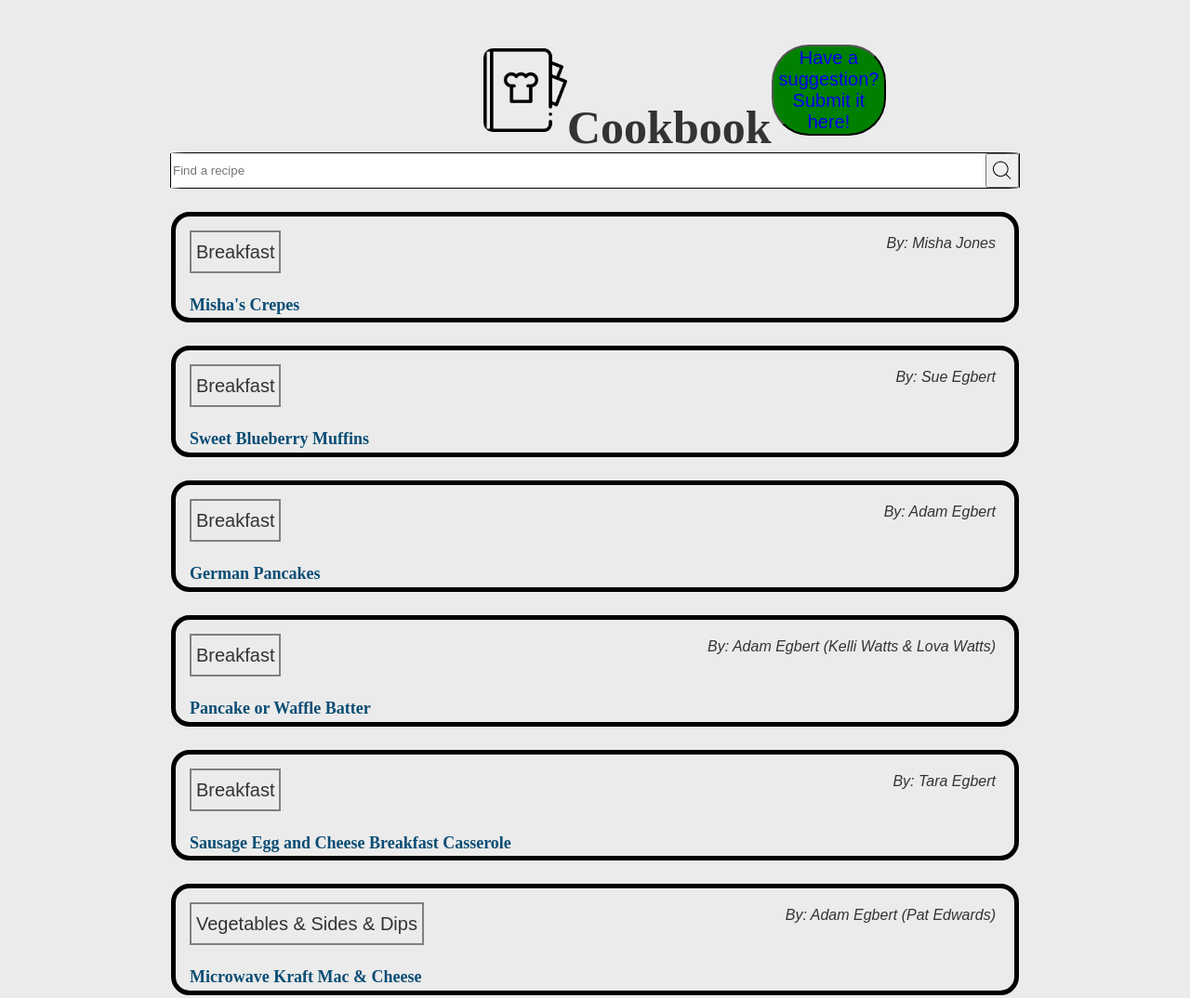
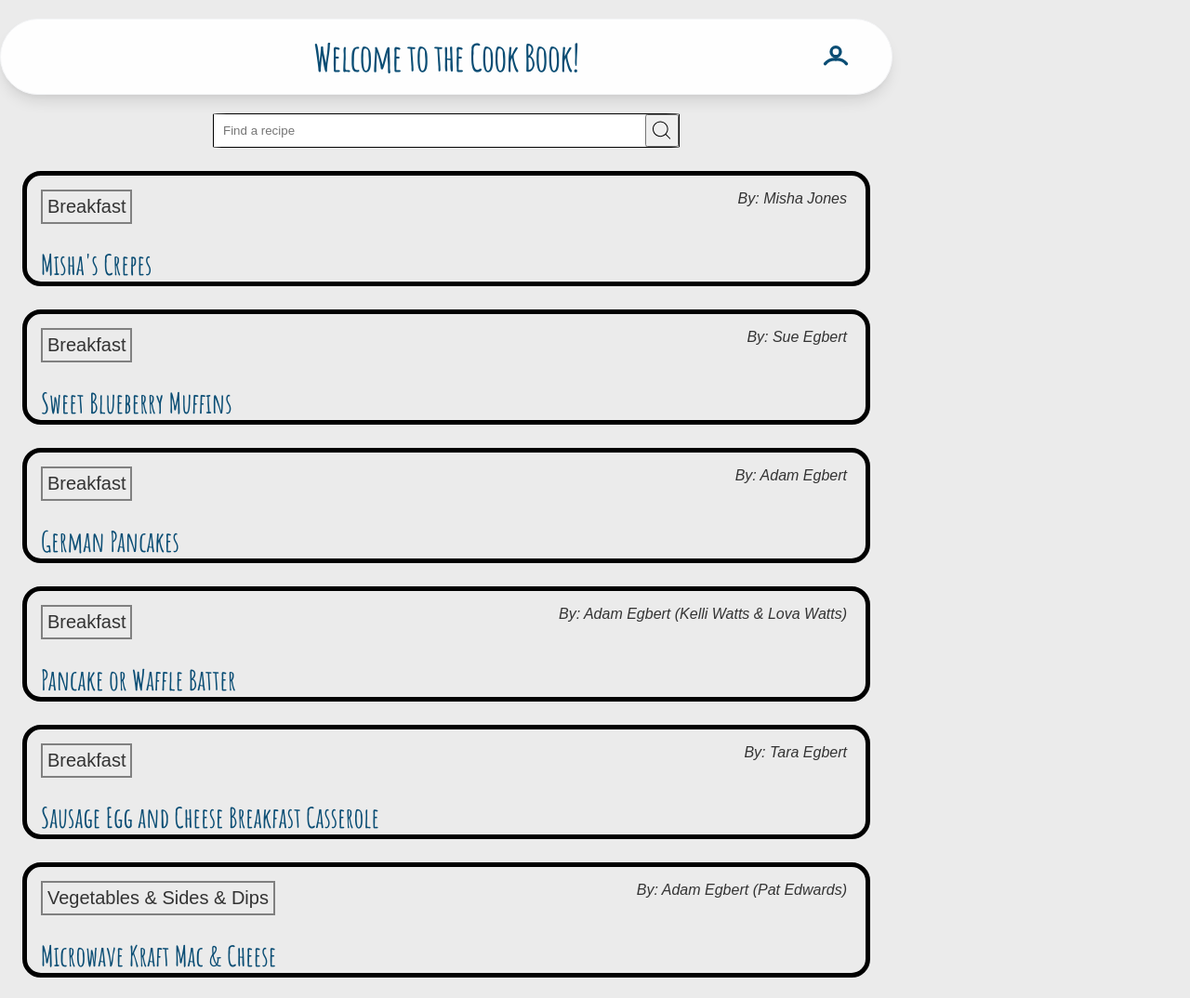
Before and after one commit to adamegbert3/Cookbook, a plain HTML site: page index.html in a window 1280 px wide. Shown: the top 1074 px of the page at 93% size. Drawn offline with Linux system fonts and the light colour scheme; a web font is replaced by a local one.

Commit message:
changes everywhere

```diff
--- a/index.html
+++ b/index.html
@@ -15,9 +15,35 @@
 <body>
    <header>
     <div id="header">
-        <img src="images/recipe-book.png" alt="recipe book image" id="recipe-book-img">
+        <!-- <img src="images/recipe-book.png" alt="recipe book image" id="recipe-book-img">
         <h1>Cookbook</h1>
-        <button><a href="suggestions.html">Have a suggestion? Submit it here!</a></button>
+        <button><a href="suggestions.html">Have a suggestion? Submit it here!</a></button> -->
+        <!-- HEADER BAR CONTAINER -->
+<header class="header-container">
+
+    <!-- 1. LEFT - COOKBOOK ICON -->
+    <!-- <a href="#" class="logo" aria-label="Cookbook Home">
+        <svg xmlns="http://www.w3.org/2000/svg" class="icon icon-cookbook" fill="none" viewBox="0 0 24 24" stroke="currentColor" stroke-width="2">
+            <path stroke-linecap="round" stroke-linejoin="round" d="M12 6.253v13m0-13C10.832 5.467 9.588 5 8.25 5c-2.438 0-4.437 1.258-4.437 2.809 0 1.55.999 2.484 2.188 2.898V14m5.253-7.747h4.5M12 6.253c1.168.786 2.412 1.253 3.75 1.253 2.438 0 4.437-1.258 4.437-2.809 0-1.55-.999-2.484-2.188-2.898V14m-5.253 1.747h4.5m-5.25-4.5h4.5m-5.25 4.5h4.5M12 14v5m0 0a2 2 0 01-2 2h-1a2 2 0 01-2-2v-3a2 2 0 012-2h3m0 5a2 2 0 012-2h1a2 2 0 012 2v3a2 2 0 01-2 2h-3" />
+        </svg>
+    </a> -->
+
+    <!-- 2. CENTER - MAIN TITLE -->
+    <h1 class="header-title">
+        Welcome to the Cook Book!
+    </h1>
+
+    <!-- This element is needed to push the profile link to the right -->
+    <div class="spacer"></div>
+
+    <!-- 3. RIGHT - PROFILE ICON -->
+    <a href="#" class="profile-link" aria-label="Profile">
+        <svg xmlns="http://www.w3.org/2000/svg" class="icon icon-profile" fill="none" viewBox="0 0 24 24" stroke="currentColor" stroke-width="2">
+            <path stroke-linecap="round" stroke-linejoin="round" d="M5.121 17.804A7.96 7.96 0 0112 15a7.96 7.96 0 016.879 2.804M15 10a3 3 0 11-6 0 3 3 0 016 0z" />
+        </svg>
+    </a>
+
+</header>
     </div>
    </header>
    <main>
--- a/scripts/recipes.js
+++ b/scripts/recipes.js
@@ -1,5 +1,4 @@
 export const recipes = [
-        // Egbert Breakfast
     {
         author: "Misha Jones",
         tags: ["Breakfast"],
--- a/styles/recipes.css
+++ b/styles/recipes.css
@@ -1,19 +1,144 @@
-@import url("https://fonts.googleapis.com/css2?family=family=Amatic+SC&display=swap");
+@import url("https://fonts.googleapis.com/css2?family=Amatic+SC:wght@400;700&display=swap");
+
 :root {
 --primary-color: #0a4d74;
 --secondary-color: #59c3c3;
 --text-dark: #333;
 --text-light: #ebebeb;
---primary-font: Arial, Helvetica,sans-serif;
---secondary-font: "Amatic SC";
+--primary-font: 'Arial', Helvetica, sans-serif;
+--secondary-font: 'Amatic SC', cursive;
 }
 
 body {
+    /* Uses user's custom font and colors */
     font-family: var(--primary-font);
     background-color: var(--text-light);
     color: var(--text-dark);
-    margin: 0 auto;
+    margin: 0; /* Important: removes default margin so header touches the screen edge */
+    overflow-x: hidden;
+    word-wrap: break-word;
 }
+
+
+/* ------------------------------------------------ */
+/* Header Bar Styles (Full Width & Responsive) */
+/* ------------------------------------------------ */
+
+.header-container {
+    position: relative;
+    display: flex;
+    align-items: center;
+    height: 80px;
+
+    /* Default (Desktop) Styling: Rounded and Centered */
+    /* This maximum width limits the header on large screens */
+    max-width: 95%;
+    margin: 20px auto; /* Centers the rounded header and pushes it down 20px from top */
+    padding-left: 2rem;
+    padding-right: 2rem;
+    border-radius: 3rem;
+
+    box-shadow: 0 10px 15px -3px rgba(0, 0, 0, 0.1), 0 4px 6px -2px rgba(0, 0, 0, 0.05);
+    background-color: rgba(255, 255, 255, 0.95); /* Semi-transparent white */
+    border: 1px solid #f3f4f6;
+    transition: all 0.3s ease;
+    backdrop-filter: blur(10px);
+}
+
+/* Hover effect for the entire bar */
+.header-container:hover {
+    box-shadow: 0 20px 25px -5px rgba(0, 0, 0, 0.15), 0 10px 10px -5px rgba(0, 0, 0, 0.08);
+}
+
+
+/* --- MOBILE STYLES (Screen size < 640px) --- */
+@media (max-width: 639px) {
+    .header-container {
+        /* Full width and no margin for a seamless top bar on mobile */
+        max-width: 100%;
+        margin: 0;
+        border-radius: 0;
+        /* Reduced padding and height for smaller screens */
+        padding-left: 1rem;
+        padding-right: 1rem;
+        height: 64px;
+    }
+}
+
+
+/* Center the Title perfectly */
+.header-title {
+    position: absolute;
+    top: 0;
+    left: 0;
+    right: 0;
+    bottom: 0;
+    display: flex;
+    align-items: center;
+    justify-content: center;
+
+    /* Font styles use user's variables */
+    font-size: 1.25rem;
+    font-weight: 700;
+    color: var(--primary-color);
+    font-family: var(--secondary-font); /* Using Amatic SC for the fun title! */
+    letter-spacing: -0.025em;
+    user-select: none;
+}
+
+/* Adjust font size for larger screens */
+@media (min-width: 640px) {
+    .header-title {
+        font-size: 2.5rem;
+    }
+}
+
+/* Pushes the profile link to the right edge */
+.spacer {
+    flex-grow: 1;
+}
+
+/* ------------------------------------------------ */
+/* Icon & Link Base Styles */
+/* ------------------------------------------------ */
+
+.icon {
+    width: 2.5rem;
+    height: 2.5rem;
+    transition: color 0.15s ease;
+}
+
+.logo, .profile-link {
+    display: block;
+    padding: 0.5rem;
+    transition: transform 0.15s ease;
+    flex-shrink: 0;
+    position: relative;
+    z-index: 10;
+}
+
+/* Hover scale effect */
+.logo:hover, .profile-link:hover {
+    transform: scale(1.05);
+}
+
+/* Specific Icon Colors using user's variables */
+.icon-cookbook {
+    color: var(--secondary-color);
+}
+
+.icon-profile {
+    color: var(--primary-color);
+}
+
+/* Profile icon hover color change */
+.profile-link:hover .icon-profile {
+    color: var(--secondary-color);
+}
+
+/* ------------------------------------------------ */
+/* User's Original Styles (Non-Header) */
+/* ------------------------------------------------ */
 
 form {
     display: flex;
@@ -21,12 +146,16 @@ form {
     border-radius: 3%;
     width: 95%;
     border: 1px solid black;
+    max-width: 500px; /* Added max-width for better control */
+    margin-top: 20px;
 }
 
 #searchbar {
     width:100%;
     height: 35px;
     border: none;
+    padding: 0 10px;
+    outline: none;
 }
 
 #buttonimg {
@@ -47,8 +176,8 @@ img {
     border-radius: 20px;
     display: flex;
     flex-direction: column;
-    justify-content: space-between; /* keeps spacing consistent */
-    height: 100%; /* makes all cards same height if grid allows */
+    justify-content: space-between;
+    height: 100%;
     box-sizing: border-box;
     padding-right: 20px;
 }
@@ -75,46 +204,24 @@ h2 {
     margin-left: 15px;
     margin-bottom: 0;
     font-family: var(--secondary-font);
+    font-size: 30px;
 }
 
-body {
-    margin-bottom: auto;
-}
-
+/* OLD #header styles were commented out to resolve conflicts */
+/*
 #header {
     width: 25%;
-    margin-left: 5%;
-    margin-top: 10%;
     margin-bottom: 10%;
-    display: grid;
-    padding-top: 30px;
-    grid-template-columns: 1fr 2fr 1fr;
+    display: flex;
+    grid-template-columns: 1fr 3fr 1fr;
     grid-template-rows: auto auto auto;
     align-items: center;
-    justify-items: center;
-
-
+    gap: 50px;
+    background-color: violet;
+    border-radius: 30px;
 }
-
-#header h1 {
-    margin-top: auto;
-    font-family: var(--secondary-font);
-    font-size: 150%;
-    height: 20%;
-}
-#header a {
-    text-decoration: none;
-    font-size: 20px;
-}
-#header button {
-    background-color: green;
-    border-radius: 40px;
-}
-
-#header h1 {
-    font-size: 50px;
-    text-align: center;
-}
+... (other #header styles)
+*/
 
 .social img{
     width: 300px;
@@ -138,13 +245,6 @@ body {
     margin: auto 10px;
 }
 
-    #header {
-        margin: 10px auto;
-    }
-
-    h2 {
-        font-size: large;
-    }
 #author {
     font-style: italic;
     text-align: right;
@@ -169,21 +269,6 @@ img {
   border-radius: 10px;
 }
 
-body {
-  overflow-x: hidden; /* prevents sideways scrolling */
-  word-wrap: break-word;
-}
-.recipe:hover {
-  transform: scale(1.03);
-  box-shadow: 0 4px 12px rgba(0,0,0,0.1);
-  transition: 0.2s ease-in-out;
-}
-body {
-  font-family: 'Poppins', sans-serif;
-  line-height: 1.6;
-  color: #333;
-}
-
 @media screen and (min-width: 600px) {
     .recipe-card {
         display: flex;
```
Also changed, not shown: suggestions.html (+4 -3 lines). Lines whose indentation alone changed are shown as unchanged.
